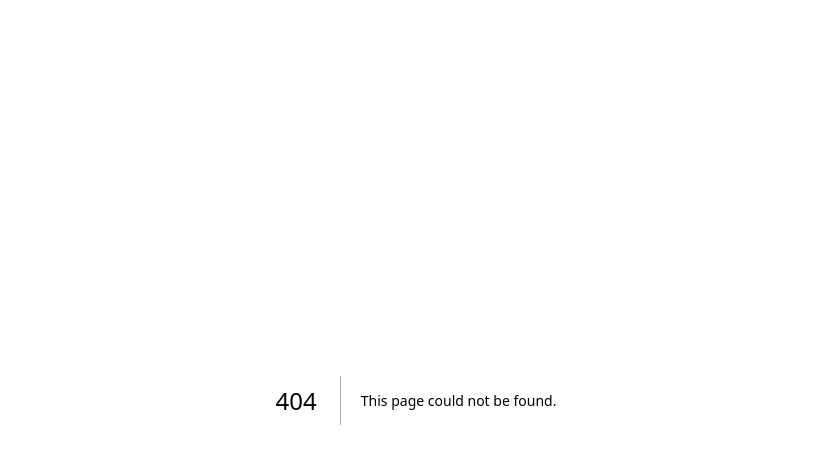
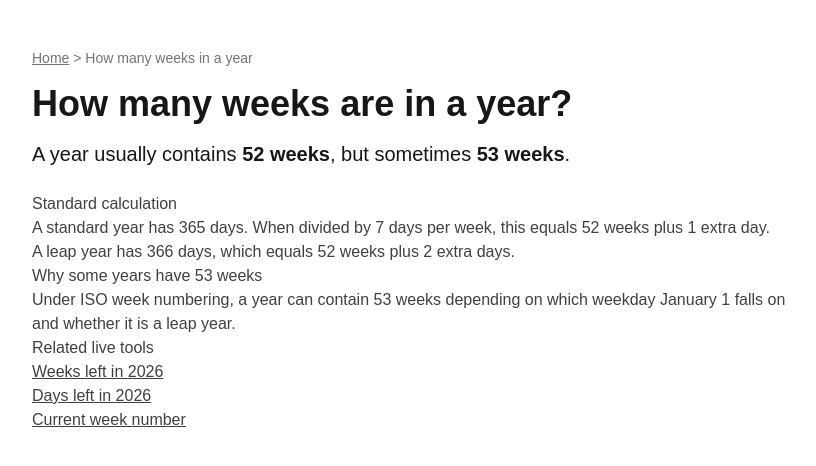
Before and after one commit to bosmeel/whatdayisit-now, a Next.js app: page /how-many-weeks-in-a-year in a window 1280 px wide. Before the commit this address had no page. Shown: the top 466 px of the page, without its empty margins (224-1040 px from the left). Built offline with nearby package versions, Linux system fonts and the light colour scheme.

Commit message:
Add authority page: how many weeks in a year

```diff
--- /dev/null
+++ b/app/how-many-weeks-in-a-year/page.tsx
@@ -0,0 +1,117 @@
+import Link from "next/link";
+
+export const metadata = {
+  title: "How many weeks are in a year? (52 or 53 explained)",
+  description:
+    "A year usually has 52 weeks, but sometimes 53. Learn why this happens and how week numbers work.",
+  alternates: {
+    canonical: "/how-many-weeks-in-a-year",
+  },
+  openGraph: {
+    title: "How many weeks are in a year?",
+    description:
+      "Most years have 52 weeks. Some have 53 depending on ISO week rules.",
+    url: "/how-many-weeks-in-a-year",
+    type: "website",
+  },
+};
+
+export default function HowManyWeeksInAYearPage() {
+  const currentYear = new Date().getFullYear();
+
+  const faqSchema = {
+    "@context": "https://schema.org",
+    "@type": "FAQPage",
+    mainEntity: [
+      {
+        "@type": "Question",
+        name: "How many weeks are in a year?",
+        acceptedAnswer: {
+          "@type": "Answer",
+          text: "Most years have 52 weeks. Some years have 53 weeks depending on the calendar alignment.",
+        },
+      },
+      {
+        "@type": "Question",
+        name: "Why do some years have 53 weeks?",
+        acceptedAnswer: {
+          "@type": "Answer",
+          text: "A year can have 53 weeks if January 1 falls on a Thursday, or if it is a leap year starting on Wednesday under ISO week rules.",
+        },
+      },
+      {
+        "@type": "Question",
+        name: "How many days are in 52 weeks?",
+        acceptedAnswer: {
+          "@type": "Answer",
+          text: "52 weeks equal 364 days, which is one day short of a standard 365-day year.",
+        },
+      },
+    ],
+  };
+
+  return (
+    <main className="min-h-screen bg-white text-neutral-900 px-6 py-12">
+      <script
+        type="application/ld+json"
+        dangerouslySetInnerHTML={{ __html: JSON.stringify(faqSchema) }}
+      />
+
+      <div className="max-w-3xl mx-auto">
+        <nav className="text-sm text-neutral-500 mb-4">
+          <Link href="/" className="underline">
+            Home
+          </Link>
+          {" > "}
+          <span>How many weeks in a year</span>
+        </nav>
+
+        <h1 className="text-4xl font-semibold mb-4">
+          How many weeks are in a year?
+        </h1>
+
+        <p className="text-xl mb-6">
+          A year usually contains <strong>52 weeks</strong>, but sometimes{" "}
+          <strong>53 weeks</strong>.
+        </p>
+
+        <div className="prose max-w-none text-neutral-700">
+          <h2>Standard calculation</h2>
+          <p>
+            A standard year has 365 days. When divided by 7 days per week,
+            this equals 52 weeks plus 1 extra day.
+          </p>
+
+          <p>
+            A leap year has 366 days, which equals 52 weeks plus 2 extra days.
+          </p>
+
+          <h2>Why some years have 53 weeks</h2>
+          <p>
+            Under ISO week numbering, a year can contain 53 weeks depending on
+            which weekday January 1 falls on and whether it is a leap year.
+          </p>
+
+          <h2>Related live tools</h2>
+          <ul>
+            <li>
+              <Link className="underline" href={`/how-many-weeks-left-in/${currentYear}`}>
+                Weeks left in {currentYear}
+              </Link>
+            </li>
+            <li>
+              <Link className="underline" href={`/how-many-days-left-in/${currentYear}`}>
+                Days left in {currentYear}
+              </Link>
+            </li>
+            <li>
+              <Link className="underline" href="/week-number">
+                Current week number
+              </Link>
+            </li>
+          </ul>
+        </div>
+      </div>
+    </main>
+  );
+}
```
